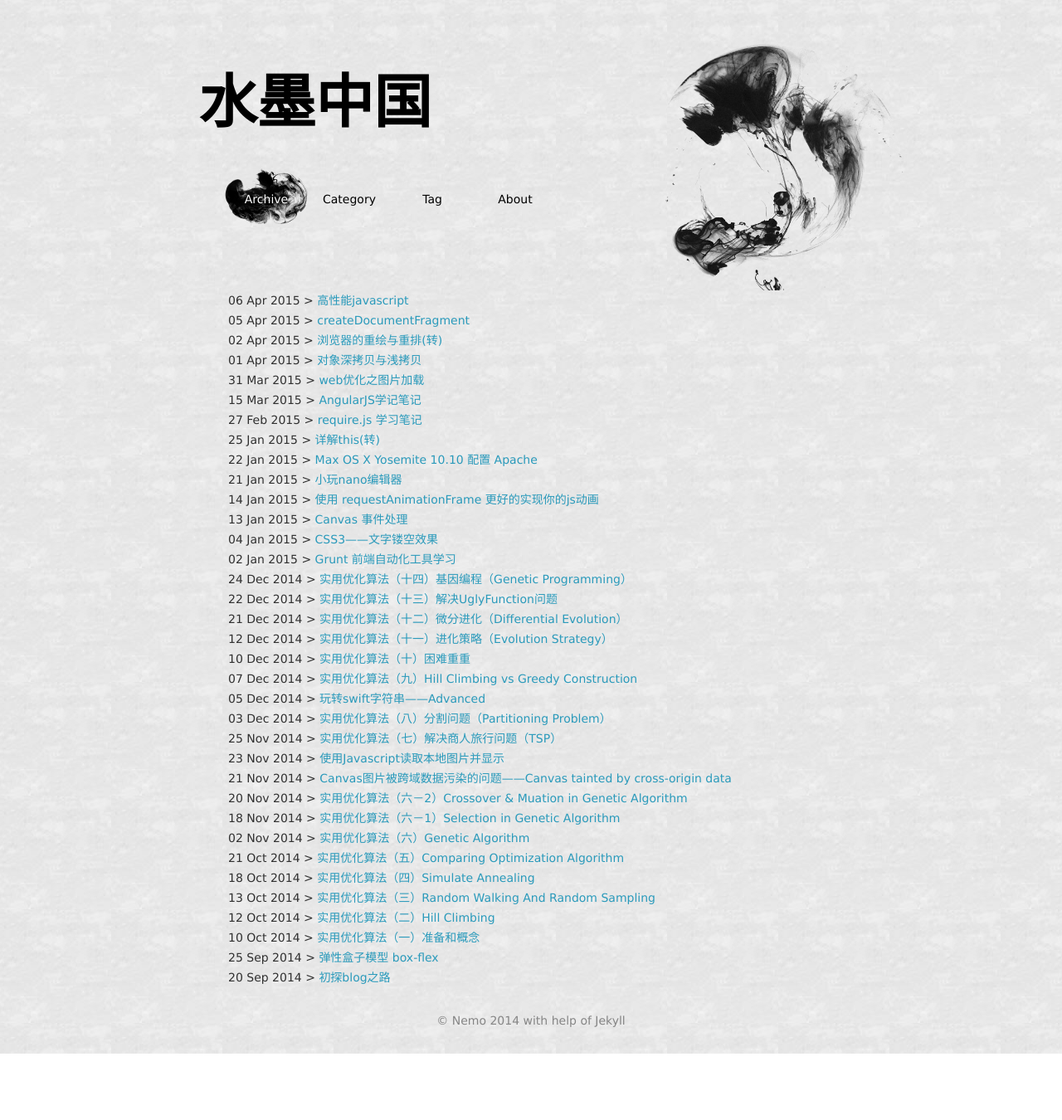
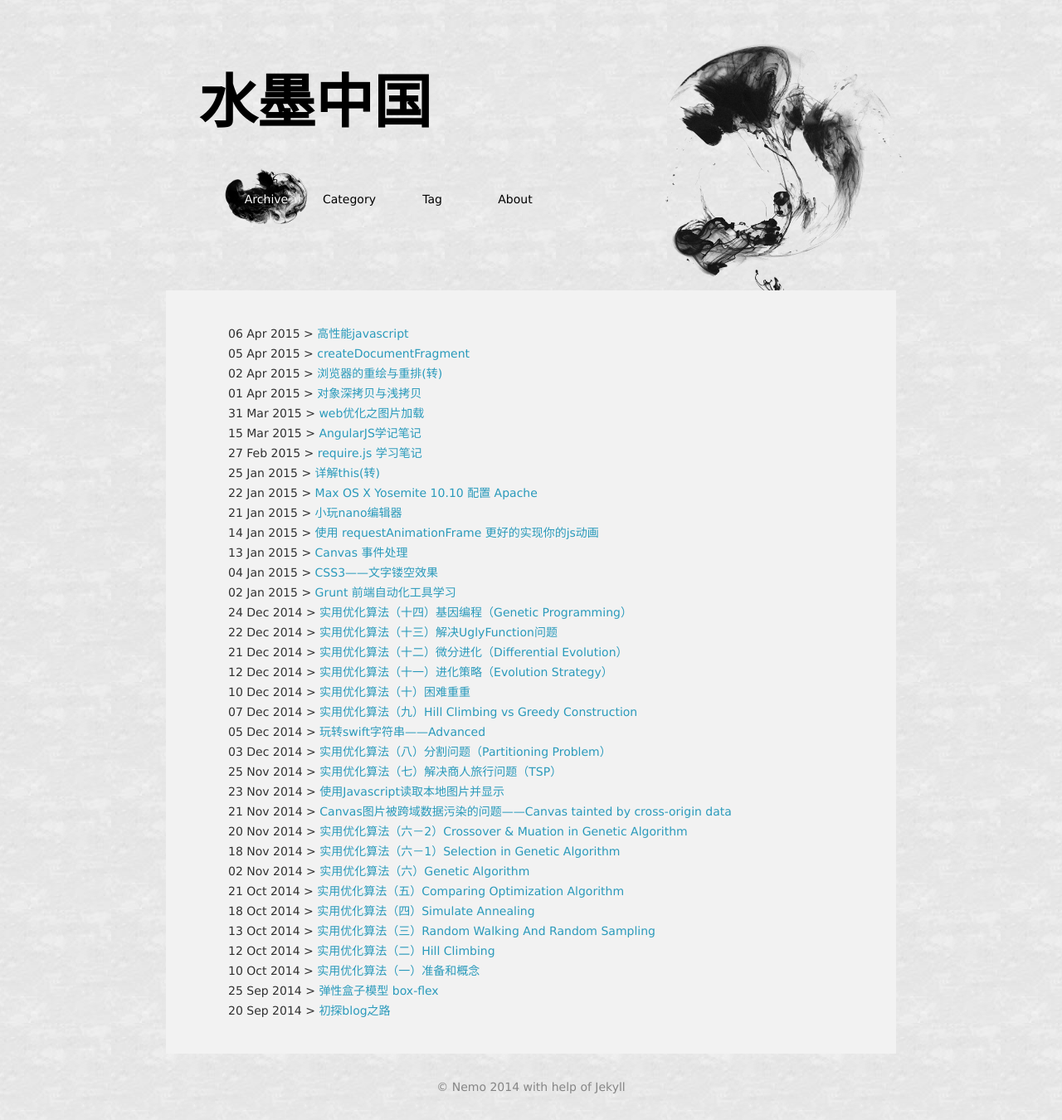
Before and after one commit to Caesor/caesor.github.io, a Jekyll site: the page built from index.html, in a window 1280 px wide. Shown: the whole page at 83% size. Built offline with Jekyll 4.4.1, drawn with Linux system fonts in a browser that asks for light colours; some web fonts are replaced; before the commit the page ends 1270 px from its top, so only the background shows below that.

Commit message:
update layout

```diff
--- a/_layouts/blog.html
+++ b/_layouts/blog.html
@@ -1,6 +1,7 @@
 ---
 layout: template
 ---
+<section class="blog_block">
 	<aritcle class="blog">
 		<h1 class="blog_title">{{ page.title }}</h1>
 		<section class="blog_info">
@@ -40,6 +41,7 @@ layout: template
 	<p class="cross_line"></p>
 	<!-- Disqus start -->
 	<div id="disqus_thread"></div>
+</section>
 <script type="text/javascript">
 	/* * * CONFIGURATION VARIABLES: EDIT BEFORE PASTING INTO YOUR WEBPAGE * * */
 	var disqus_shortname = 'caesor'; // required: replace example with your forum shortname
--- a/index.html
+++ b/index.html
@@ -3,7 +3,7 @@ layout: template
 title: Archive
 ---
 <!--<h1 class="post_title">Newest article</h1>-->
-<section class="article_list">
+<section class="article_list blog_block">
 	<ul>
 		{% for post in site.posts %}
 		  <li><span class="index_blog_date">{{ post.date | date_to_string }}</span> > <a href="{{ site.baseurl }}{{ post.url }}">{{ post.title }}</a></li>
--- a/resource/css/layout.css
+++ b/resource/css/layout.css
@@ -1,4 +1,4 @@
-.bg{background-color: #fff;position:relative;background-image: url(/resource/image/bg.png);}
+.bg{background-color: #f2f2f2;position:relative;background-image: url(/resource/image/bg.png);}
 header ul, .wall{max-width:880px;width:82%;}
 header{width: 100%; font-size: 14px;margin:0 auto;overflow: hidden;max-width: 900px;height: 300px;padding-top: 50px;}
 header .logo_text{font-family: 'chinese';line-height: 50px;font-size: 70px;position: relative;padding: 50px;}
@@ -27,7 +27,7 @@ header .my_info{font-family: cursive;font-size:40px; color:#fff;margin:10px 0;}*
 #menu-trigger{font-size: 28px;color: #fff;cursor: pointer;padding: 0 4px;margin:0 5px;line-height: 45px;}
 
 
-.wall{margin: 0 auto;color:#303030;overflow: hidden;}
+.wall{margin: 0 auto;color:#303030;background: #f2f2f2;overflow: hidden;}
 .wall a{color:#2A9ABB;}
 .wall a:hover{color:#00438a;}
 .post_list a{transition:all .3s ease-in;}
@@ -60,5 +60,5 @@ footer{width: 100%;text-align:center;color:#858585;line-height:80px;}
 	header ul li.selected a{background: #2D2D2D;}
 	.small_nav{display:block;}
 	header .my_info{font-size:30px;}
-	.wall{width:90%;padding-top:40px;}
+	.wall{width:90%;}
 }
--- a/resource/css/pages.css
+++ b/resource/css/pages.css
@@ -7,16 +7,17 @@
 .article_list ul li{list-style-type:disc;overflow: hidden;text-overflow: ellipsis;white-space: nowrap;}
 
 /* blog */
+.blog_block{padding:40px;}
 .blog{display: block;}
 .special_box{overflow: hidden;}
 .blog_content{width:75%;float: left;position: relative;}
 #blog_nav{width:200px;float: right;max-width: 200px;}
-.blog_title{padding:20px 0;font-size: 28px;line-height: 30px;border-bottom: 1px solid #C8C8C8;}
+.blog_title{padding:20px 0;font-size: 30px;line-height: 30px;border-bottom: 1px solid #C8C8C8;}
 .blog_info{padding: 10px 0;color:#AB794E;}
 .blog_info ul{display:inline-block;margin-right:20px;}
 .blog_info ul li{display:inline-block;padding-left:10px;}
-.blog_content h2{font-size:20px;font-weight:800;color: #4B91B6;padding: 5px 0;line-height:30px;margin: 5px 0;border-bottom: 1px solid #eee;}
-.blog_content h3{font-size: 16px;font-weight: 100;color: #5BA4BA;font-family: fantasy;padding: 2px 0;}
+.blog_content h2{font-size:22px;font-weight:800;color: #4B91B6;padding: 5px 0;line-height:30px;margin: 5px 0;border-bottom: 1px solid #eee;}
+.blog_content h3{font-size: 18px;color: #5BA4BA;font-family: fantasy;padding: 2px 0;}
 .blog_content p{margin: 10px 0;}
 .blog_content img{max-width:90%;max-height: 350px;}
 .blog_content strong{color:#E05E5E;}
@@ -73,6 +74,7 @@
 	.resume_part ul{margin-left: 15px;}
 	.post_title{margin: 10px 0 10px;}
 
+	.blog_block{padding:20px;}
 	.blog_title{font-size: 20px;padding: 20px 0;}
 	.tag_list li{margin: 0 10px 10px 0;}
 	.tag_list li a{font-size:14px;padding: 0 8px;}
```
Lines whose indentation alone changed are shown as unchanged.
